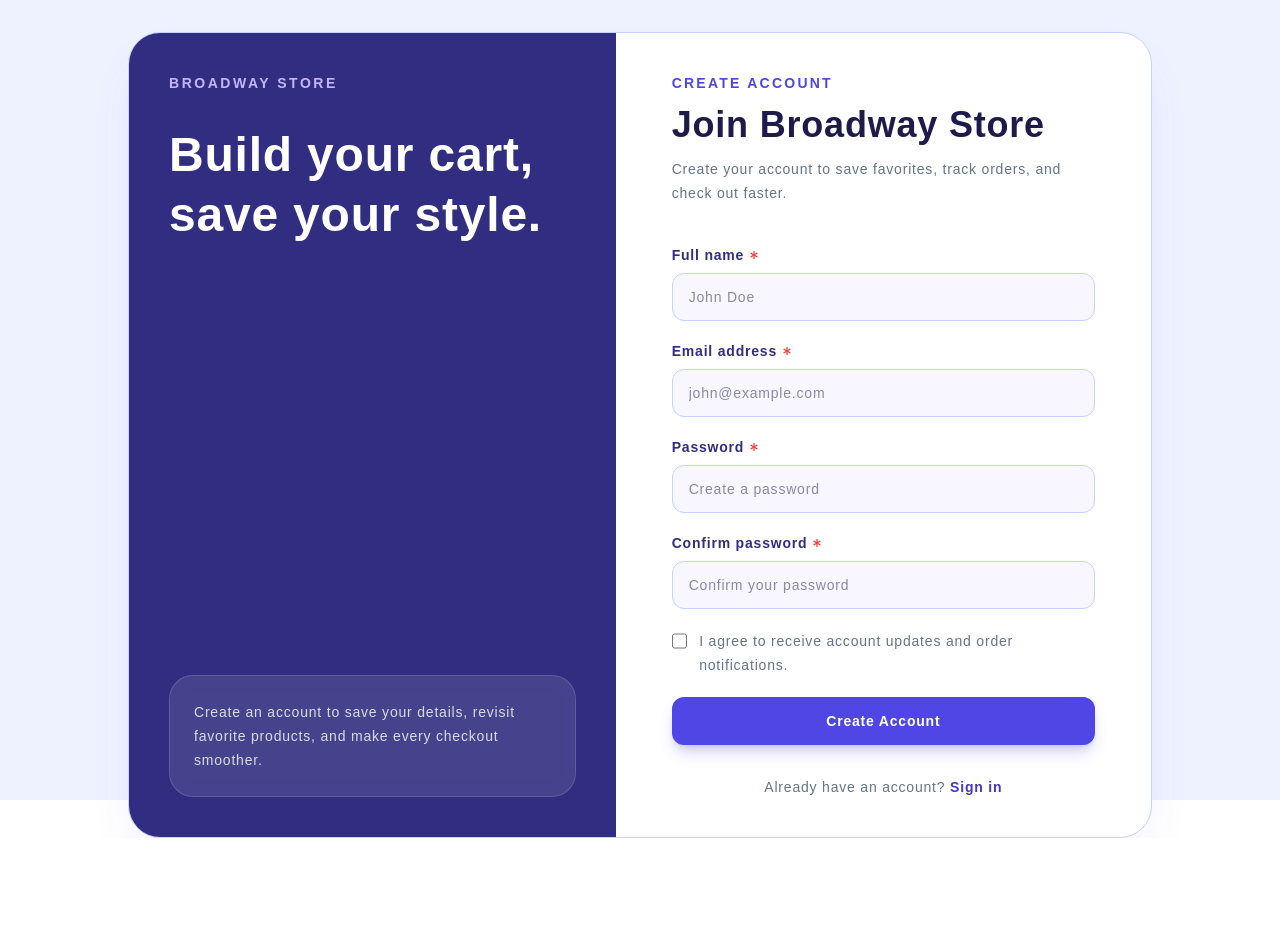
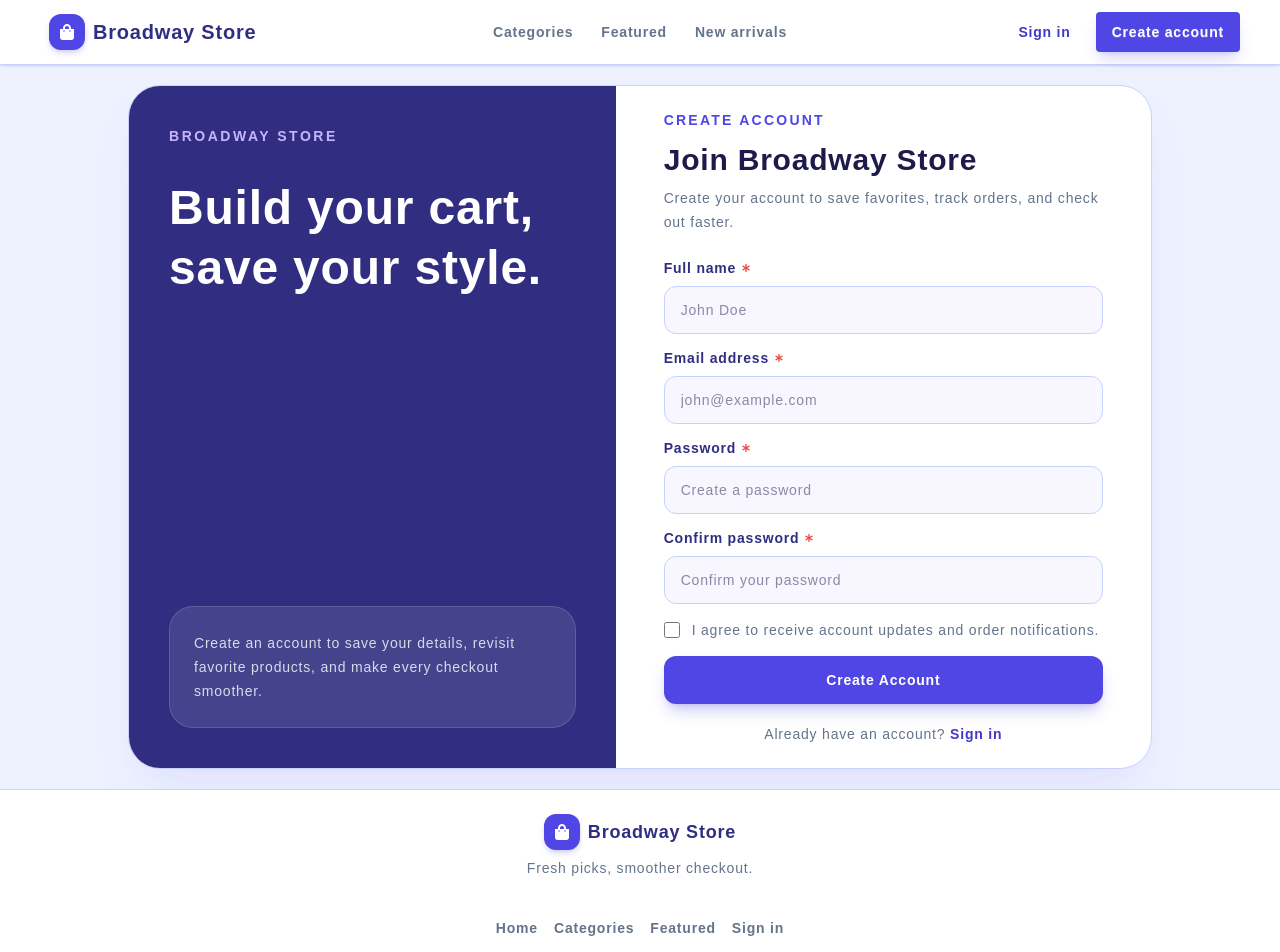
Before and after one commit to SudanBasnet/Project-Ecom-TS-Frontend, a Next.js app: page /auth/register in a window 1280 px wide. Shown: the top 952 px of the page. Before the commit the page ends 838 px from the top, so only its background shows below. Built offline with nearby package versions, Linux system fonts and the light colour scheme.

Commit message:
add and update: navbar and footer

```diff
--- a/app/auth/login/page.tsx
+++ b/app/auth/login/page.tsx
@@ -10,8 +10,8 @@ export const metadata: Metadata = {
 
 const LoginPage = () => {
   return (
-    <main className="min-h-screen w-full bg-[#eef2ff] px-4 py-8 text-[#1e1b4b] sm:px-6 lg:px-8">
-      <section className="mx-auto grid min-h-[calc(100vh-4rem)] w-full max-w-5xl overflow-hidden rounded-4xl border border-[#c7d2fe] bg-white shadow-2xl shadow-[#4f46e5]/10 lg:grid-cols-[1fr_1.1fr]">
+    <main className="flex-1 w-full bg-[#eef2ff] px-4 py-6 text-[#1e1b4b] sm:px-6 lg:px-8">
+      <section className="mx-auto grid min-h-[calc(100vh-16rem)] w-full max-w-5xl overflow-hidden rounded-4xl border border-[#c7d2fe] bg-white shadow-2xl shadow-[#4f46e5]/10 lg:grid-cols-[1fr_1.1fr]">
         <AuthSidePanel
           title="Fresh picks, ready when you are."
           description="Sign in to continue shopping, track your orders, and manage your saved favorites."
--- a/app/auth/register/page.tsx
+++ b/app/auth/register/page.tsx
@@ -10,8 +10,8 @@ export const metadata: Metadata = {
 
 const RegisterPage = () => {
   return (
-    <main className="min-h-screen w-full bg-[#eef2ff] px-4 py-8 text-[#1e1b4b] sm:px-6 lg:px-8">
-      <section className="mx-auto grid min-h-[calc(100vh-4rem)] w-full max-w-5xl overflow-hidden rounded-[2rem] border border-[#c7d2fe] bg-white shadow-2xl shadow-[#4f46e5]/10 lg:grid-cols-[1fr_1.1fr]">
+    <main className="flex-1 w-full bg-[#eef2ff] px-4 py-4 text-[#1e1b4b] sm:px-6 sm:py-5 lg:px-8">
+      <section className="mx-auto grid min-h-[calc(100vh-15rem)] w-full max-w-5xl overflow-hidden rounded-[2rem] border border-[#c7d2fe] bg-white shadow-2xl shadow-[#4f46e5]/10 sm:min-h-[calc(100vh-15.5rem)] lg:grid-cols-[1fr_1.1fr]">
         <AuthSidePanel
           title="Build your cart, save your style."
           description="Create an account to save your details, revisit favorite products, and make every checkout smoother."
--- a/app/globals.css
+++ b/app/globals.css
@@ -1,4 +1,5 @@
 @import "tailwindcss";
+@plugin "daisyui";
 
 :root {
   --background: #ffffff;
--- a/app/layout.tsx
+++ b/app/layout.tsx
@@ -1,3 +1,5 @@
+import Footer from "@/components/common/footer";
+import Navbar from "@/components/common/navbar";
 import type { Metadata } from "next";
 import { Geist, Geist_Mono } from "next/font/google";
 import "./globals.css";
@@ -27,7 +29,11 @@ export default function RootLayout({
       lang="en"
       className={`${geistSans.variable} ${geistMono.variable} min-h-screen antialiased tracking-wider`}
     >
-      <body className="h-screen flex flex-col">{children}</body>
+      <body className="flex min-h-screen flex-col">
+        <Navbar />
+        {children}
+        <Footer />
+      </body>
     </html>
   );
 }
--- a/app/page.tsx
+++ b/app/page.tsx
@@ -1,17 +1,16 @@
 export default function Home() {
   return (
-    <main className="min-h-screen w-full">
-      {/* nav bar */}
-
-      <h1> Landing Page</h1>
-
-      {/* hero section */}
-
-      {/* categories */}
-      {/* featured products */}
-      {/* new arrivals */}
-
-      {/* footer */}
+    <main className="flex-1 w-full bg-[#eef2ff] text-[#1e1b4b]">
+      <section className="mx-auto flex min-h-[calc(100vh-13rem)] w-full max-w-6xl items-center px-6 py-14 sm:px-8 lg:px-10">
+        <div className="max-w-2xl">
+          <p className="text-sm font-semibold uppercase tracking-[0.16em] text-[#4f46e5]">
+            Broadway Store
+          </p>
+          <h1 className="mt-4 text-4xl font-bold text-[#1e1b4b] sm:text-5xl">
+            Landing Page
+          </h1>
+        </div>
+      </section>
     </main>
   );
 }
--- /dev/null
+++ b/components/common/footer.tsx
@@ -0,0 +1,42 @@
+import Link from "next/link";
+import { FaShoppingBag } from "react-icons/fa";
+
+const footerLinks = [
+  { href: "/", label: "Home" },
+  { href: "/#categories", label: "Categories" },
+  { href: "/#featured", label: "Featured" },
+  { href: "/auth/login", label: "Sign in" },
+];
+
+const Footer = () => {
+  return (
+    <footer className="footer footer-horizontal footer-center border-t border-[#c7d2fe] bg-white px-6 py-6 text-[#64748b]">
+      <aside className="gap-2">
+        <Link
+          href="/"
+          className="inline-flex items-center gap-2 text-lg font-bold text-[#312e81]"
+        >
+          <span className="grid size-9 place-items-center rounded-xl bg-[#4f46e5] text-white shadow-md shadow-[#4f46e5]/20">
+            <FaShoppingBag className="size-4" />
+          </span>
+          Broadway Store
+        </Link>
+        <p className="text-sm">Fresh picks, smoother checkout.</p>
+      </aside>
+
+      <nav className="grid grid-flow-col gap-4 text-sm font-semibold">
+        {footerLinks.map((link) => (
+          <Link
+            key={link.href}
+            href={link.href}
+            className="hover:text-[#4338ca]"
+          >
+            {link.label}
+          </Link>
+        ))}
+      </nav>
+    </footer>
+  );
+};
+
+export default Footer;
--- /dev/null
+++ b/components/common/navbar.tsx
@@ -0,0 +1,79 @@
+import Link from "next/link";
+import { FaBars, FaShoppingBag } from "react-icons/fa";
+
+const navLinks = [
+  { href: "/#categories", label: "Categories" },
+  { href: "/#featured", label: "Featured" },
+  { href: "/#new-arrivals", label: "New arrivals" },
+];
+
+const Navbar = () => {
+  return (
+    <div className="navbar sticky top-0 z-50 border-b border-[#c7d2fe] bg-white/95 px-4 text-[#1e1b4b] shadow-sm backdrop-blur sm:px-6 lg:px-10">
+      <div className="navbar-start">
+        <div className="dropdown">
+          <button
+            type="button"
+            tabIndex={0}
+            className="btn btn-ghost btn-square text-[#312e81] lg:hidden"
+            aria-label="Open navigation"
+          >
+            <FaBars className="size-5" />
+          </button>
+          <ul
+            tabIndex={0}
+            className="menu dropdown-content menu-sm z-10 mt-3 w-52 rounded-box border border-[#c7d2fe] bg-white p-2 text-[#312e81] shadow-xl"
+          >
+            {navLinks.map((link) => (
+              <li key={link.href}>
+                <Link href={link.href}>{link.label}</Link>
+              </li>
+            ))}
+          </ul>
+        </div>
+
+        <Link
+          href="/"
+          className="btn btn-ghost gap-2 px-2 text-xl font-bold text-[#312e81] hover:bg-[#eef2ff]"
+        >
+          <span className="grid size-9 place-items-center rounded-xl bg-[#4f46e5] text-white shadow-md shadow-[#4f46e5]/20">
+            <FaShoppingBag className="size-4" />
+          </span>
+          Broadway Store
+        </Link>
+      </div>
+
+      <div className="navbar-center hidden lg:flex">
+        <ul className="menu menu-horizontal gap-1 px-1 text-sm font-semibold text-[#64748b]">
+          {navLinks.map((link) => (
+            <li key={link.href}>
+              <Link
+                href={link.href}
+                className="rounded-xl hover:bg-[#eef2ff] hover:text-[#4338ca]"
+              >
+                {link.label}
+              </Link>
+            </li>
+          ))}
+        </ul>
+      </div>
+
+      <div className="navbar-end gap-2">
+        <Link
+          href="/auth/login"
+          className="btn btn-ghost hidden text-[#4338ca] hover:bg-[#eef2ff] sm:inline-flex"
+        >
+          Sign in
+        </Link>
+        <Link
+          href="/auth/register"
+          className="btn border-0 bg-[#4f46e5] text-white shadow-lg shadow-[#4f46e5]/20 hover:bg-[#4338ca]"
+        >
+          Create account
+        </Link>
+      </div>
+    </div>
+  );
+};
+
+export default Navbar;
--- a/components/common/ui/auth-form-footer.tsx
+++ b/components/common/ui/auth-form-footer.tsx
@@ -1,18 +1,29 @@
+import Link from "next/link";
 import React from "react";
 
 interface IProps {
   text: string;
   linkText: string;
   href: string;
+  compact?: boolean;
 }
 
-const AuthFormFooter = ({ text, linkText, href }: IProps) => {
+const AuthFormFooter = ({
+  compact = false,
+  text,
+  linkText,
+  href,
+}: IProps) => {
   return (
-    <p className="mt-8 text-center text-sm text-[#64748b]">
+    <p
+      className={`text-center text-sm text-[#64748b] ${
+        compact ? "mt-5" : "mt-8"
+      }`}
+    >
       {text}{" "}
-      <a href={href} className="font-bold text-[#4338ca]">
+      <Link href={href} className="font-bold text-[#4338ca]">
         {linkText}
-      </a>
+      </Link>
     </p>
   );
 };
--- a/components/common/ui/auth-form-header.tsx
+++ b/components/common/ui/auth-form-header.tsx
@@ -4,16 +4,28 @@ interface IProps {
   eyebrow: string;
   title: string;
   description: string;
+  compact?: boolean;
 }
 
-const AuthFormHeader = ({ eyebrow, title, description }: IProps) => {
+const AuthFormHeader = ({
+  compact = false,
+  eyebrow,
+  title,
+  description,
+}: IProps) => {
   return (
-    <div className="mb-10">
+    <div className={compact ? "mb-6" : "mb-10"}>
       <p className="text-sm font-semibold uppercase tracking-[0.16em] text-[#4f46e5]">
         {eyebrow}
       </p>
-      <h1 className="mt-3 text-4xl font-bold text-[#1e1b4b]">{title}</h1>
-      <p className="mt-3 text-sm leading-6 text-[#64748b]">{description}</p>
+      <h1
+        className={`mt-3 font-bold text-[#1e1b4b] ${
+          compact ? "text-3xl" : "text-4xl"
+        }`}
+      >
+        {title}
+      </h1>
+      <p className="mt-2 text-sm leading-6 text-[#64748b]">{description}</p>
     </div>
   );
 };
--- a/components/forms/auth/register.form.tsx
+++ b/components/forms/auth/register.form.tsx
@@ -5,15 +5,16 @@ import React from "react";
 
 export const RegisterForm = () => {
   return (
-    <div className="flex items-center justify-center px-6 py-10 sm:px-10 lg:px-14 ">
+    <div className="flex items-center justify-center px-6 py-6 sm:px-10 lg:px-12">
       <div className="w-full max-w-md">
         <AuthFormHeader
+          compact
           eyebrow="Create account"
           title="Join Broadway Store"
           description="Create your account to save favorites, track orders, and check out faster."
         />
 
-        <form action="" className="space-y-5">
+        <form action="" className="space-y-3.5">
           <Input
             id="name"
             label="Full name"
@@ -60,6 +61,7 @@ export const RegisterForm = () => {
         </form>
 
         <AuthFormFooter
+          compact
           text="Already have an account?"
           href="/auth/login"
           linkText="Sign in"
--- a/package.json
+++ b/package.json
@@ -19,6 +19,7 @@
     "@types/node": "^20",
     "@types/react": "^19",
     "@types/react-dom": "^19",
+    "daisyui": "^5.5.23",
     "eslint": "^9",
     "eslint-config-next": "16.2.9",
     "tailwindcss": "^4",
```
Also changed, not shown: 1 other file (tests, documents, lock files or other folders).
